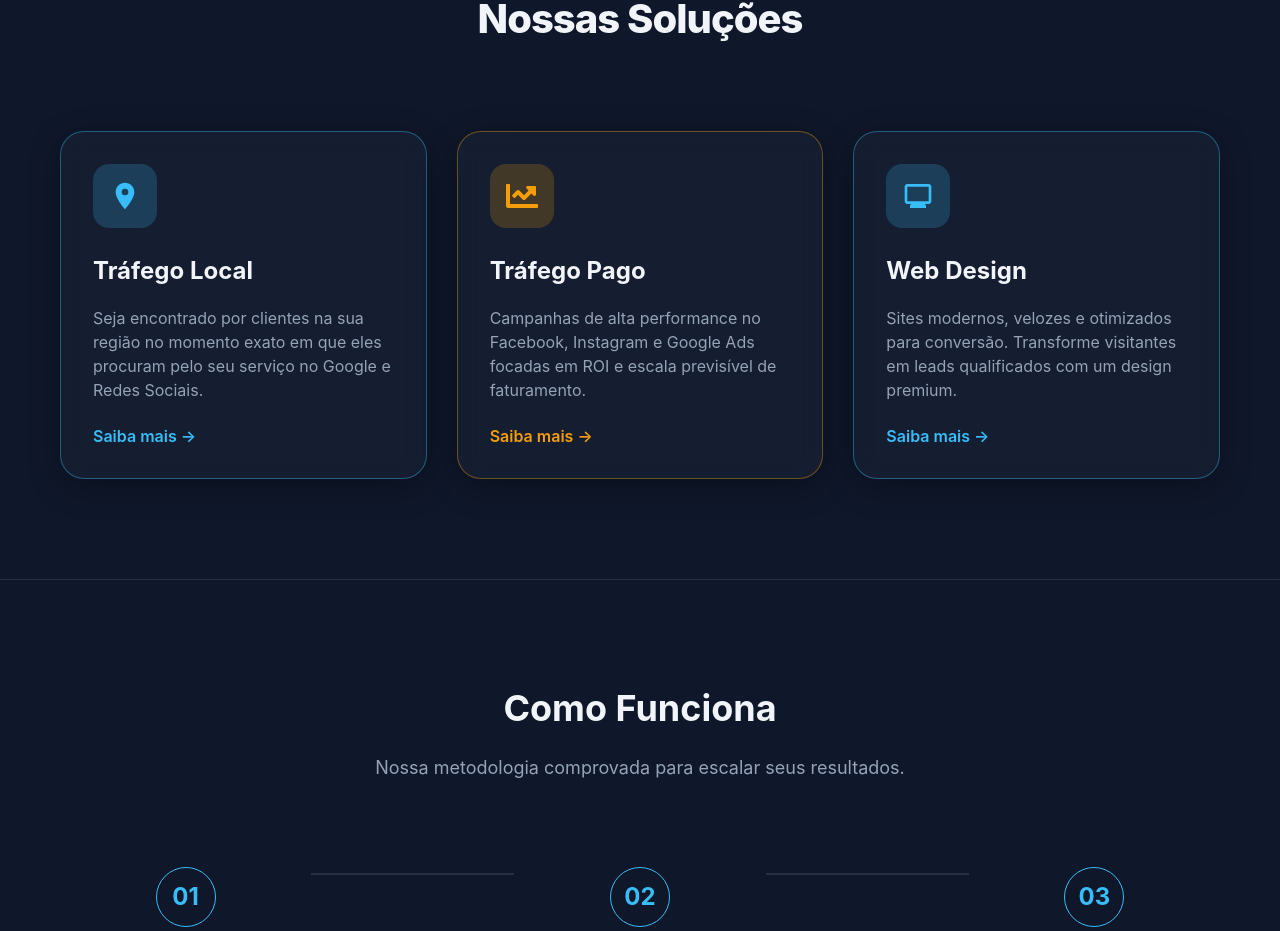
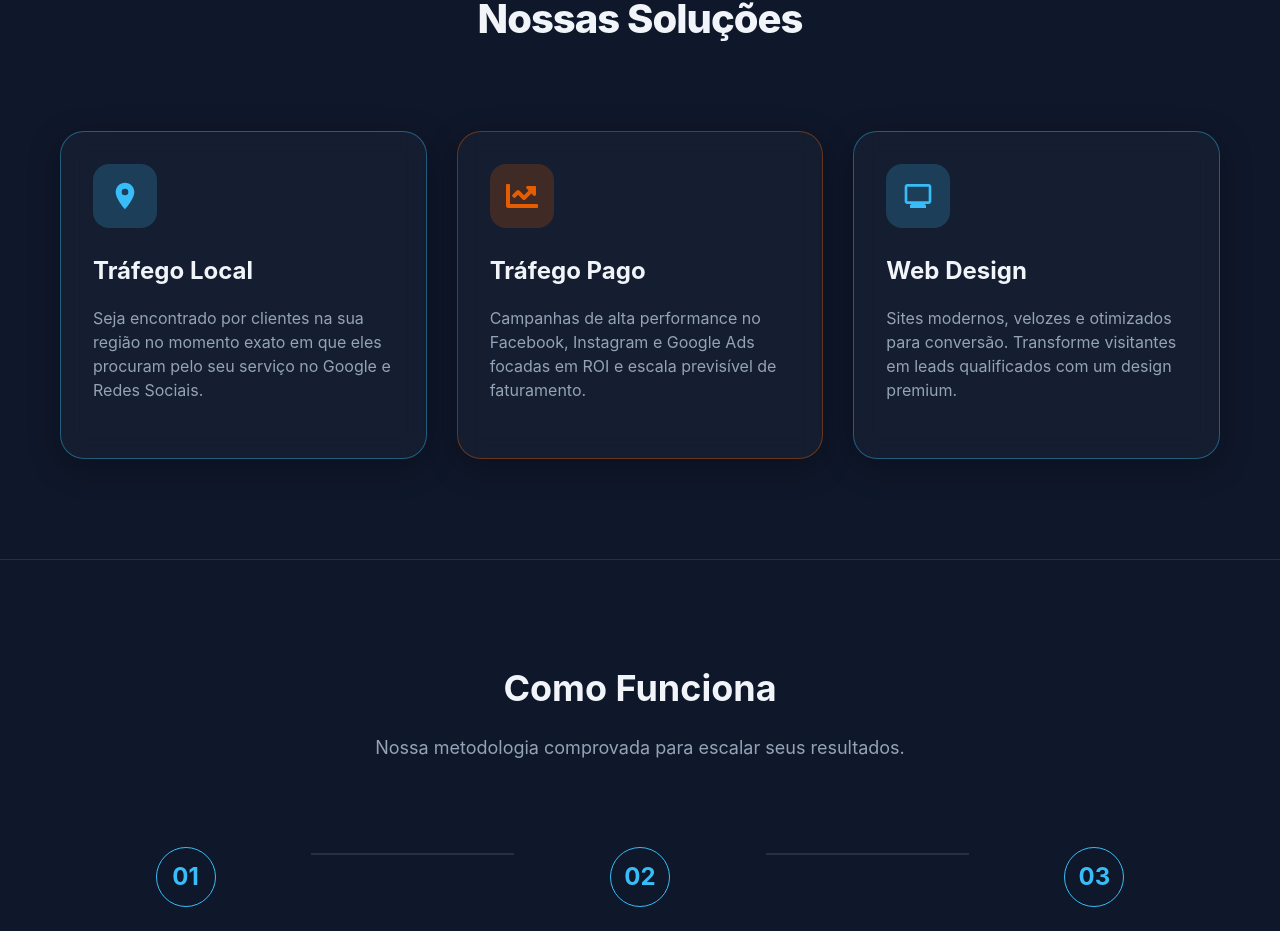
Before and after one commit to localfunnelsofc-svg/Lead-Page, a React (Vite) app: page / in a window 1280 px wide. Shown: the part 913-1844 px from the top of the page. Built offline with nearby package versions, Linux system fonts and the light colour scheme.

Commit message:
Remove learn more buttons and update card colors

```diff
--- a/src/components/Services.tsx
+++ b/src/components/Services.tsx
@@ -18,23 +18,17 @@ export const Services = () => {
                         <p className="card-desc">
                             Seja encontrado por clientes na sua região no momento exato em que eles procuram pelo seu serviço no Google e Redes Sociais.
                         </p>
-                        <button className="learn-more" style={{ color: '#38BDF8' }}>
-                            Saiba mais →
-                        </button>
                     </div>
 
                     {/* Card 2: Tráfego Pago */}
-                    <div className="service-card glass-panel" style={{ borderColor: 'rgba(245, 158, 11, 0.4)' }}>
-                        <div className="icon-container" style={{ backgroundColor: 'rgba(245, 158, 11, 0.2)', color: '#F59E0B' }}>
+                    <div className="service-card glass-panel" style={{ borderColor: 'rgba(230, 92, 0, 0.4)' }}>
+                        <div className="icon-container" style={{ backgroundColor: 'rgba(230, 92, 0, 0.2)', color: '#E65C00' }}>
                             <FaChartLine />
                         </div>
                         <h3 className="card-title">Tráfego Pago</h3>
                         <p className="card-desc">
                             Campanhas de alta performance no Facebook, Instagram e Google Ads focadas em ROI e escala previsível de faturamento.
                         </p>
-                        <button className="learn-more" style={{ color: '#F59E0B' }}>
-                            Saiba mais →
-                        </button>
                     </div>
 
                     {/* Card 3: Web Design */}
@@ -46,9 +40,6 @@ export const Services = () => {
                         <p className="card-desc">
                             Sites modernos, velozes e otimizados para conversão. Transforme visitantes em leads qualificados com um design premium.
                         </p>
-                        <button className="learn-more" style={{ color: '#38BDF8' }}>
-                            Saiba mais →
-                        </button>
                     </div>
                 </div>
             </div>
```
